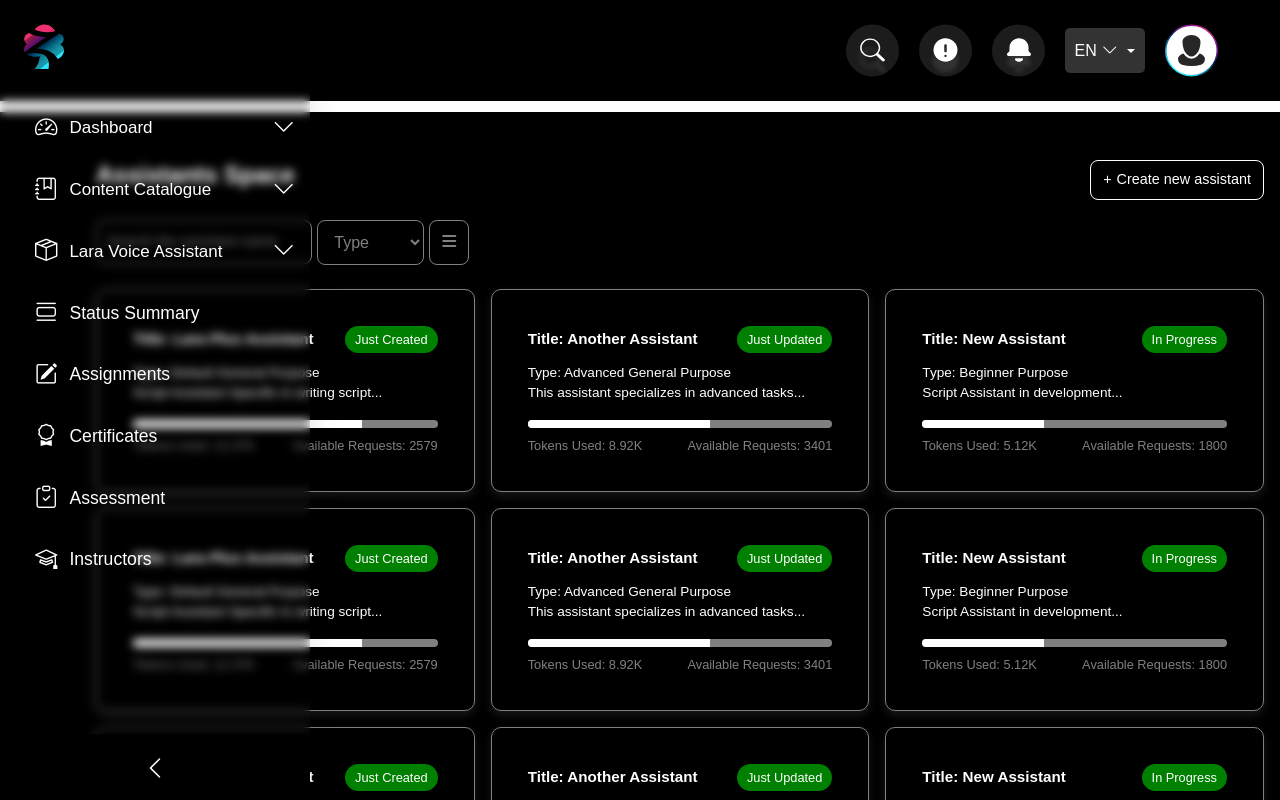
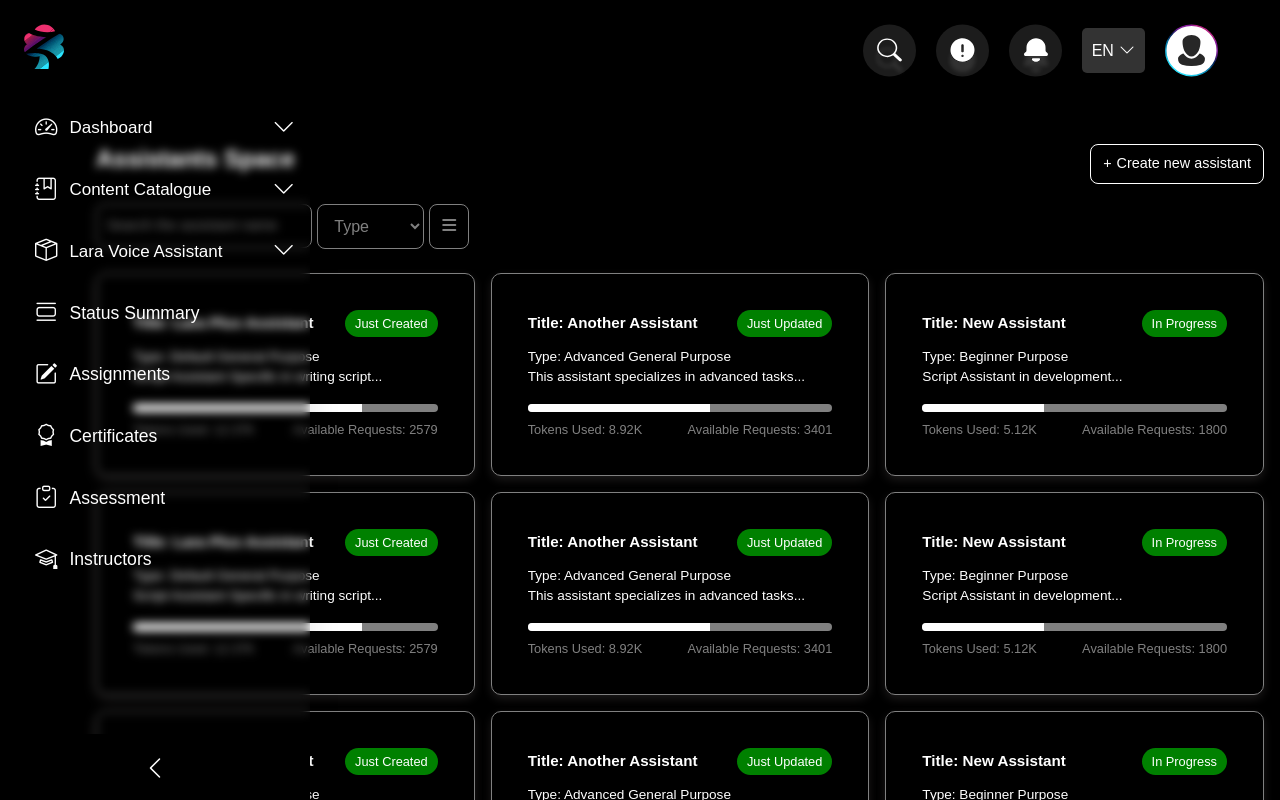
Before and after one commit to ibrahimsaber1/LARA-Platform-Frontend, a React (Vite) app: page / in a window 1280 px wide. Shown: the top 800 px of the page. Built offline with nearby package versions, Linux system fonts and the light colour scheme.

Commit message:
edit the language btn desgin

```diff
--- a/src/Components/Layout/Header/Header.css
+++ b/src/Components/Layout/Header/Header.css
@@ -236,7 +236,7 @@
 }
 
 .dropdown:hover .dropdown-menu {
-  display: block;
+  /* display: block; */
 }
 
 .dropdown-menu li {
--- a/src/Components/Layout/Header/Header.jsx
+++ b/src/Components/Layout/Header/Header.jsx
@@ -198,13 +198,14 @@ const Header = () => {
         {/* Language Selector */}
         <li>
           <div className="dropdown">
+
             <button
-              className="btn dropdown-toggle"
-              type="button"
-              data-bs-toggle="dropdown"
-              aria-expanded="false"
-            >
-              {selectedLanguage.toUpperCase()} <i className="bi bi-chevron-down"></i>
+              className="btn "type="button"
+              data-bs-toggle="dropdown" aria-expanded="false"
+              >
+              {selectedLanguage.toUpperCase()}
+              <i className="bi bi-chevron-down "></i>
+
             </button>
             <ul className="dropdown-menu">
               <li>
--- a/src/assets/styles/Home/Main.css
+++ b/src/assets/styles/Home/Main.css
@@ -14,7 +14,7 @@
     padding: 3rem 0rem;
     padding-inline-start: 6rem;
     padding-inline-end: 1rem;
-    margin-top: 7rem; /* Push content below the fixed header */
+    margin-top: 6rem; /* Push content below the fixed header */
     /* border-radius: 32px; */
     /* border: 1px solid rgb(216, 216, 216); */
     color: aliceblue;
```
